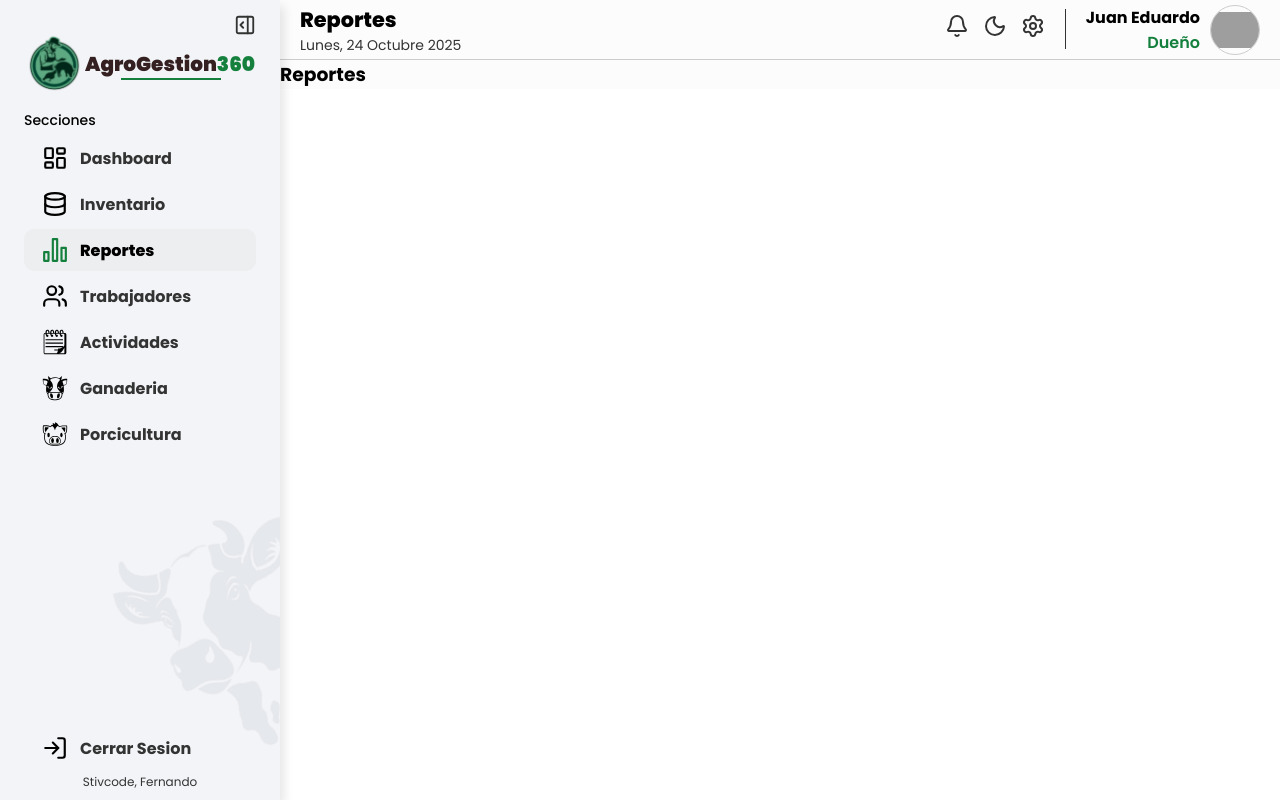
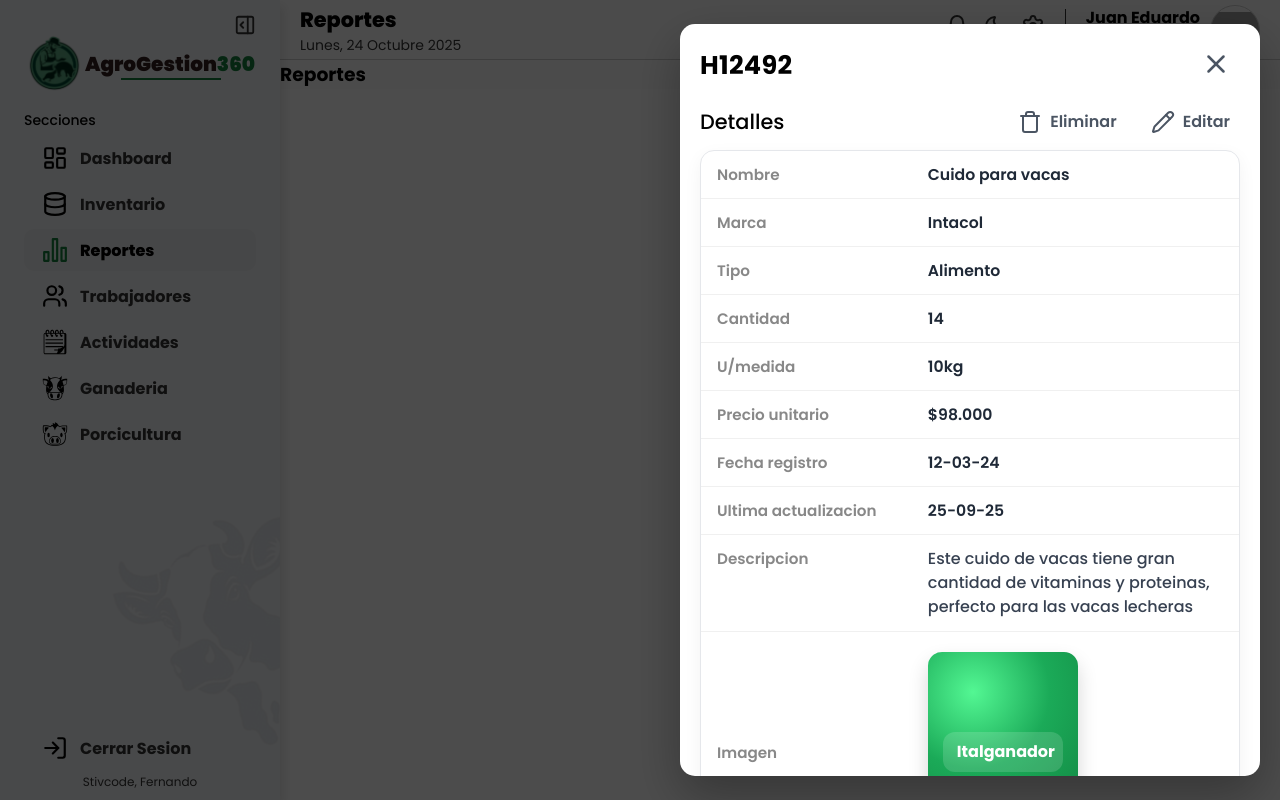
Before and after one commit to stivcode21/AgroGestion360-SENA, a React (Vite) app in the folder Frontend/: page /reportes in a window 1280 px wide. Built offline with nearby package versions, Linux system fonts and the light colour scheme; grey boxes are pictures that could not be loaded.

Commit message:
feat: integrate new components in mainlayout

```diff
--- a/Frontend/src/components/templates/mainLayout/MainLayout.jsx
+++ b/Frontend/src/components/templates/mainLayout/MainLayout.jsx
@@ -4,6 +4,8 @@ import styles from "./MainLayout.module.css";
 import Header from "@/components/molecules/header/Header";
 import NavbarMobile from "@/components/molecules/navbarMobile/NavbarMobile";
 import { useSidebarStore } from "@/store/sidebarStore";
+import DetailsModal from "../detailsModal/DetailsModal";
+import ProductDetails from "@/components/organism/productDetails/ProductDetails";
 
 const MainLayout = ({ children }) => {
   const { isCollapsed, isDesktop, setIsDesktop } = useSidebarStore();
@@ -17,6 +19,10 @@ const MainLayout = ({ children }) => {
 
   return (
     <section className={styles.container}>
+      <DetailsModal>
+        <ProductDetails />
+      </DetailsModal>
+
       {isDesktop ? <Sidebar /> : <NavbarMobile />}
 
       <main
```
